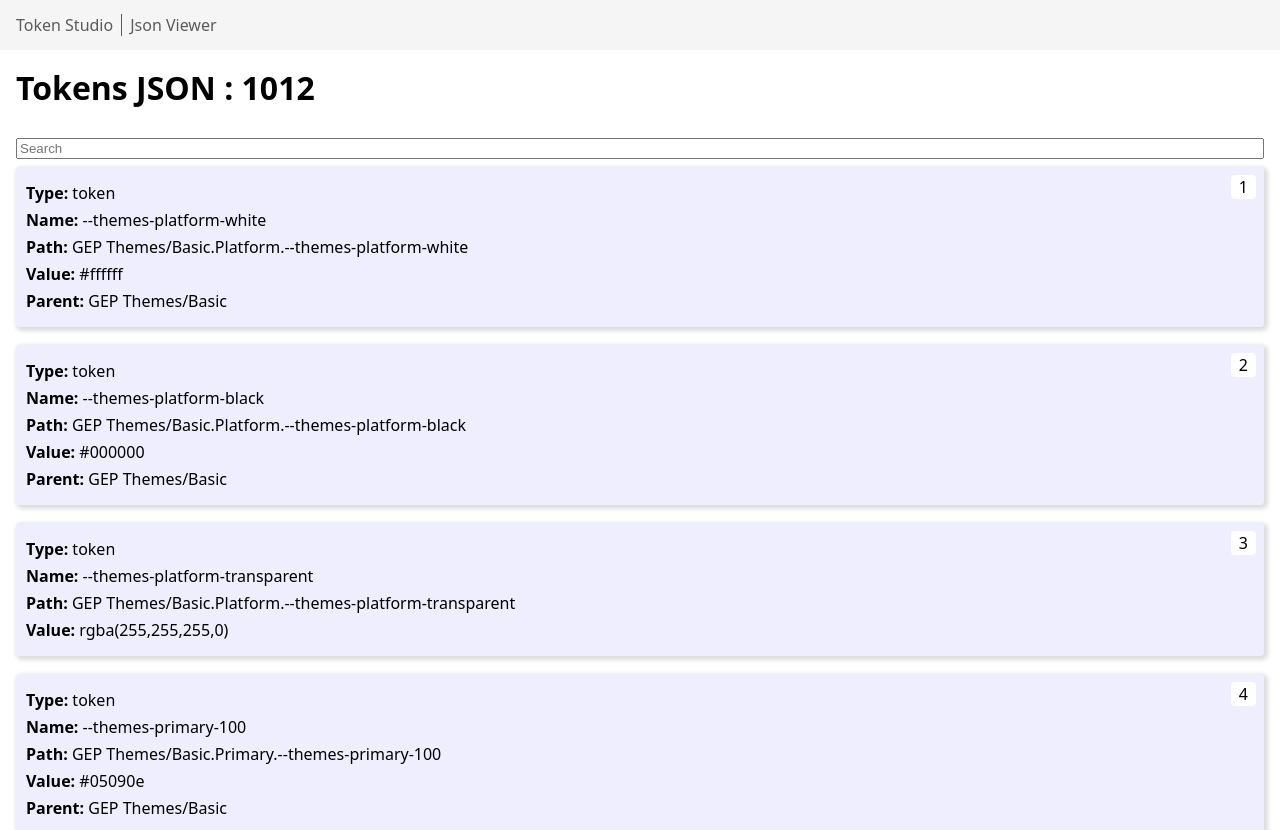
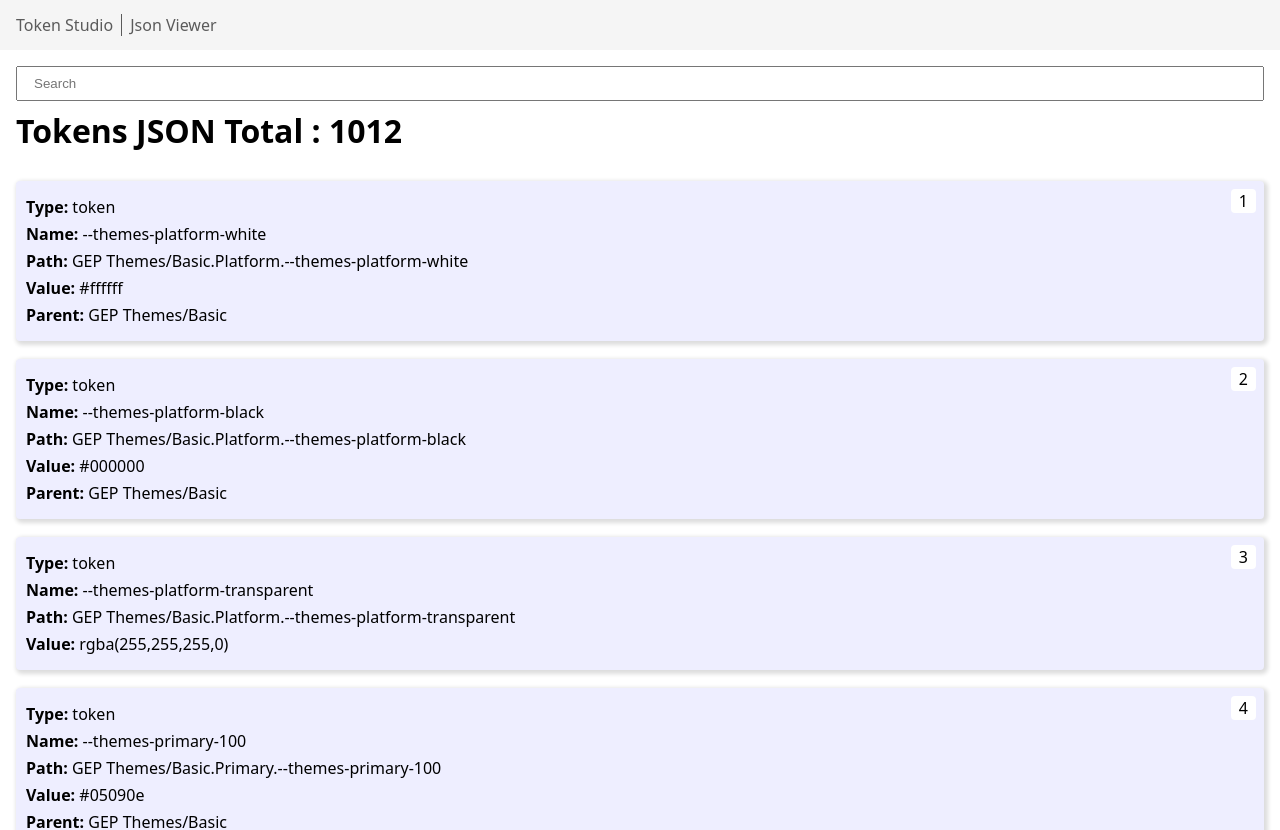
Before and after one commit to gregariousgovind/Token-studio-reader, an Angular app: page /json-view in a window 1280 px wide. Shown: the top 830 px of the page. Built offline with nearby package versions, Linux system fonts and the light colour scheme.

Commit message:
Stylings

```diff
--- a/src/components/token-json-viewer/token-json-viewer.component.html
+++ b/src/components/token-json-viewer/token-json-viewer.component.html
@@ -1,6 +1,6 @@
 <div id="token-container">
-    <h1>Tokens JSON : {{ tokens.length }}</h1>
     <input type="text" [(ngModel)]="searchText" placeholder="Search">
+    <h1>Tokens JSON Total : {{ tokens.length }}</h1>
     <div *ngFor="let token of tokens | search: searchText : 'name'; let i = index;" class="token {{token.type === 'style' ? 'style' : token.type === 'token' ? 'type' : ''}}" attr.data-index="{{i + 1}}">
         <div class="property" *ngIf="token.type"><span>Type:</span> {{ token.type }}</div>
         <div class="property" *ngIf="token.name"><span>Name:</span> {{ token.name }}</div>
--- a/src/global_styles.css
+++ b/src/global_styles.css
@@ -85,6 +85,10 @@ div#token-container {
   gap: 8px;
 }
 
+input {
+  padding: 8px 16px;
+}
+
 .token {
   position: relative;
   box-shadow: 2px 2px 4px 2px #ddd;
```
